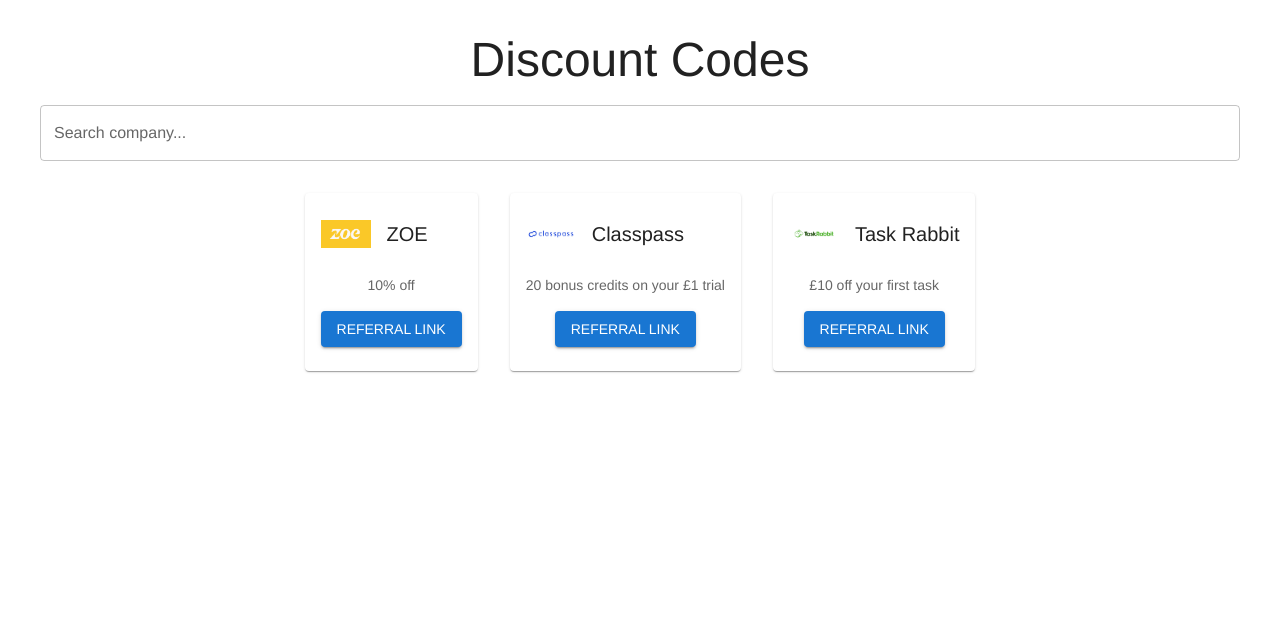
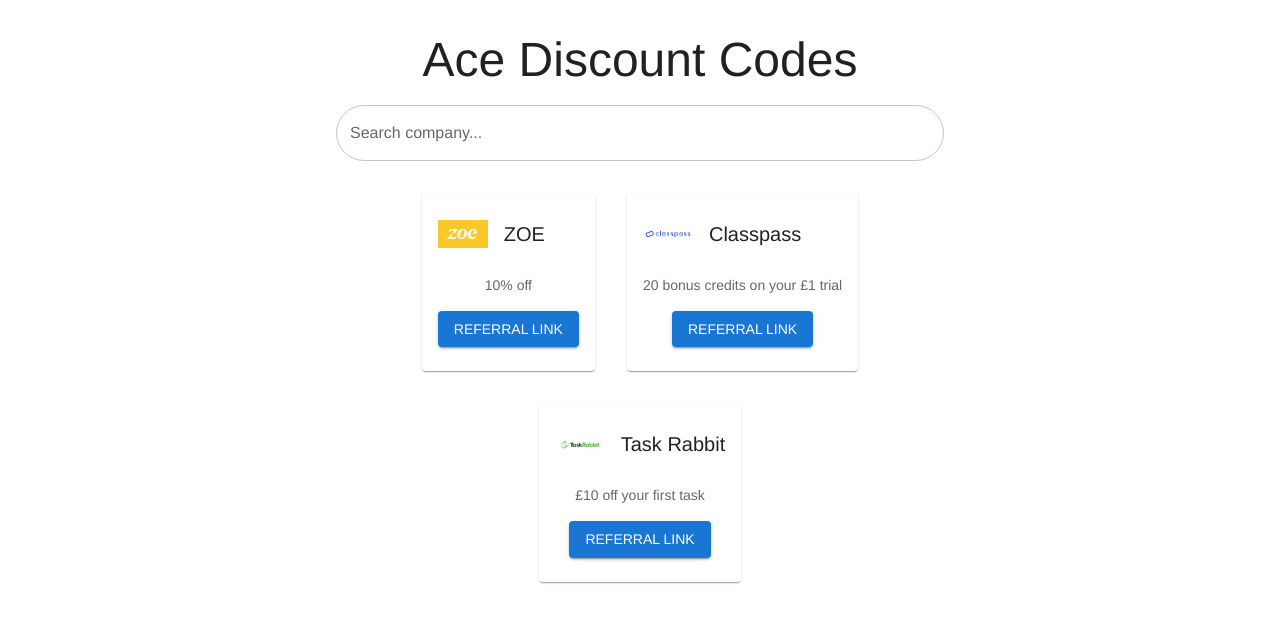
Before and after one commit to Alicespyglass/discount-codes, a React app: page / in a window 1280 px wide. Shown: the top 622 px of the page. Built offline with nearby package versions, Linux system fonts and the light colour scheme.

Commit message:
rounded and shorter text box

```diff
--- a/src/App.js
+++ b/src/App.js
@@ -65,9 +65,9 @@
         padding: 4,
       }}
     >
-      <Box sx={{ width: '100%', maxWidth: '1200px', textAlign: 'center' }}>
-        <Typography variant="h3" gutterBottom>
-          Discount Codes
+      <Box sx={{ width: '50%', mx: 'auto', marginBottom: 4, textAlign: 'center' }}>
+        <Typography variant="h3" gutterBottom >
+          Ace Discount Codes
         </Typography>
 
         <TextField
@@ -76,7 +76,14 @@
           fullWidth
           value={query}
           onChange={(e) => setQuery(e.target.value)}
-          sx={{ marginBottom: 4 }}
+          sx={{
+            marginBottom: 4,
+            backgroundColor: '#fff',
+            borderRadius: '999px',
+            '& .MuiOutlinedInput-root': {
+              borderRadius: '999px',
+            },
+          }}
         />
 
         <Grid container spacing={4} justifyContent="center">
```
